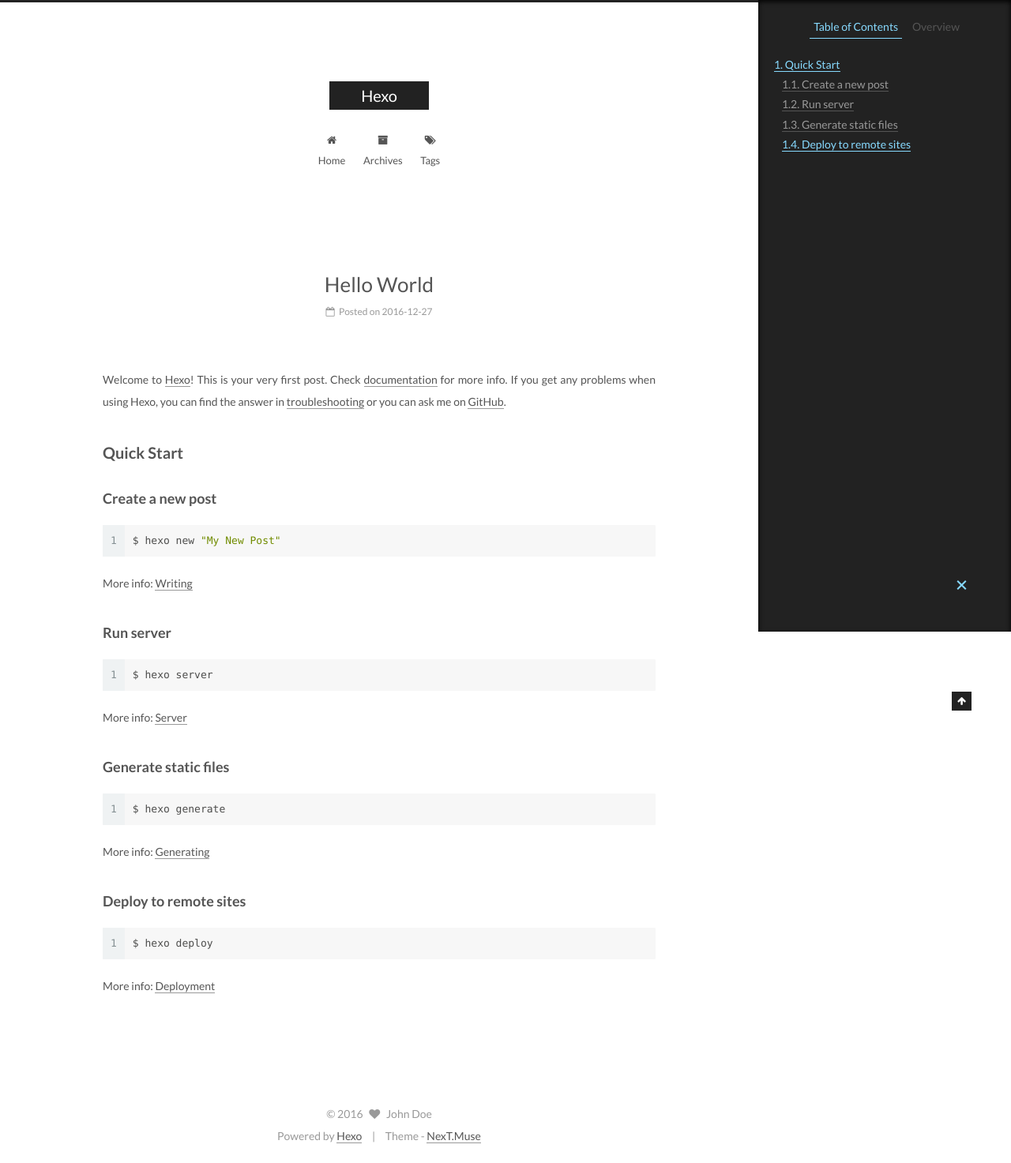
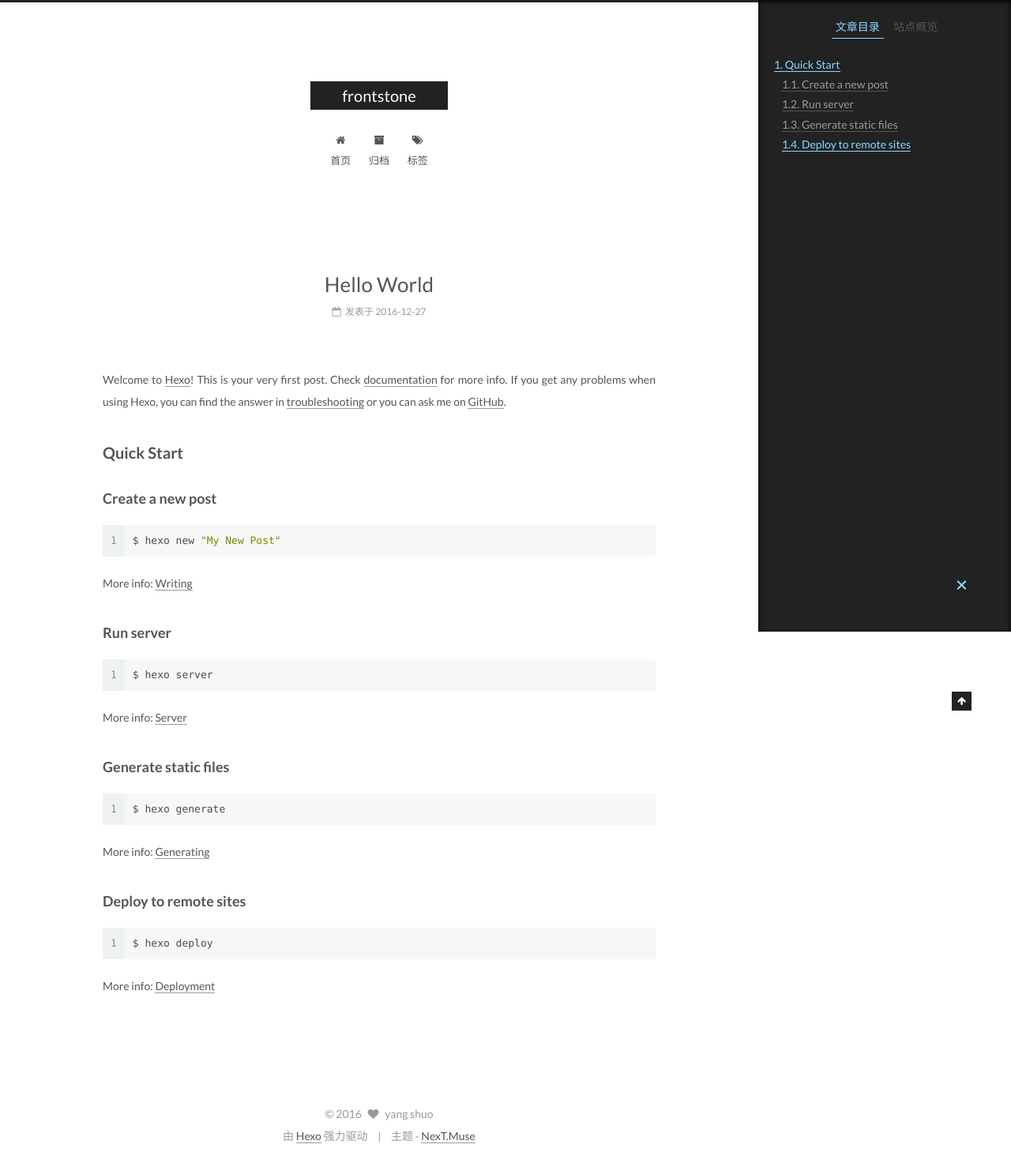
Before and after one commit to chivas336/github.io, a plain HTML site: page 2016/12/27/hello-world/index.html in a window 1280 px wide. Shown: the whole page at 79% size. Drawn offline with Linux system fonts and the light colour scheme.

Commit message:
Site updated: 2016-12-27 17:16:43

```diff
--- a/2016/12/27/hello-world/index.html
+++ b/2016/12/27/hello-world/index.html
@@ -5,7 +5,7 @@
 
 
 
-<html class="theme-next muse use-motion" lang="">
+<html class="theme-next muse use-motion" lang="zh-Hans">
 <head>
   <meta charset="UTF-8"/>
 <meta http-equiv="X-UA-Compatible" content="IE=edge" />
@@ -89,7 +89,7 @@
 <meta property="og:type" content="article">
 <meta property="og:title" content="Hello World">
 <meta property="og:url" content="http://yoursite.com/2016/12/27/hello-world/index.html">
-<meta property="og:site_name" content="Hexo">
+<meta property="og:site_name" content="frontstone">
 <meta property="og:description" content="Welcome to Hexo! This is your very first post. Check documentation for more info. If you get any problems when using Hexo, you can find the answer in troubleshooting or you can ask me on GitHub.
 Quick">
 <meta property="og:updated_time" content="2016-12-27T08:40:10.000Z">
@@ -110,7 +110,7 @@
     motion: true,
     duoshuo: {
       userId: '0',
-      author: 'Author'
+      author: '博主'
     },
     algolia: {
       applicationID: '',
@@ -130,10 +130,10 @@
 
 
 
-  <title> Hello World | Hexo </title>
+  <title> Hello World | frontstone </title>
 </head>
 
-<body itemscope itemtype="http://schema.org/WebPage" lang="">
+<body itemscope itemtype="http://schema.org/WebPage" lang="zh-Hans">
 
 
 
@@ -161,7 +161,7 @@
   <div class="custom-logo-site-title">
     <a href="/"  class="brand" rel="start">
       <span class="logo-line-before"><i></i></span>
-      <span class="site-title">Hexo</span>
+      <span class="site-title">frontstone</span>
       <span class="logo-line-after"><i></i></span>
     </a>
   </div>
@@ -190,7 +190,7 @@
 
               <i class="menu-item-icon fa fa-fw fa-home"></i> <br />
 
-            Home
+            首页
           </a>
         </li>
 
@@ -200,7 +200,7 @@
 
               <i class="menu-item-icon fa fa-fw fa-archive"></i> <br />
 
-            Archives
+            归档
           </a>
         </li>
 
@@ -210,7 +210,7 @@
 
               <i class="menu-item-icon fa fa-fw fa-tags"></i> <br />
 
-            Tags
+            标签
           </a>
         </li>
 
@@ -246,15 +246,15 @@
   <link itemprop="mainEntityOfPage" href="http://yoursite.com/2016/12/27/hello-world/">
 
   <span style="display:none" itemprop="author" itemscope itemtype="http://schema.org/Person">
-    <meta itemprop="name" content="John Doe">
+    <meta itemprop="name" content="yang shuo">
     <meta itemprop="description" content="">
     <meta itemprop="image" content="/images/avatar.gif">
   </span>
 
   <span style="display:none" itemprop="publisher" itemscope itemtype="http://schema.org/Organization">
-    <meta itemprop="name" content="Hexo">
+    <meta itemprop="name" content="frontstone">
     <span style="display:none" itemprop="logo" itemscope itemtype="http://schema.org/ImageObject">
-      <img style="display:none;" itemprop="url image" alt="Hexo" src="">
+      <img style="display:none;" itemprop="url image" alt="frontstone" src="">
     </span>
   </span>
 
@@ -280,7 +280,7 @@
                 <i class="fa fa-calendar-o"></i>
               </span>
 
-                <span class="post-meta-item-text">Posted on</span>
+                <span class="post-meta-item-text">发表于</span>
 
               <time title="Post created" itemprop="dateCreated datePublished" datetime="2016-12-27T16:40:10+08:00">
                 2016-12-27
@@ -394,10 +394,10 @@
 
         <ul class="sidebar-nav motion-element">
           <li class="sidebar-nav-toc sidebar-nav-active" data-target="post-toc-wrap" >
-            Table of Contents
+            文章目录
           </li>
           <li class="sidebar-nav-overview" data-target="site-overview">
-            Overview
+            站点概览
           </li>
         </ul>
 
@@ -406,8 +406,8 @@
         <div class="site-author motion-element" itemprop="author" itemscope itemtype="http://schema.org/Person">
           <img class="site-author-image" itemprop="image"
                src="/images/avatar.gif"
-               alt="John Doe" />
-          <p class="site-author-name" itemprop="name">John Doe</p>
+               alt="yang shuo" />
+          <p class="site-author-name" itemprop="name">yang shuo</p>
           <p class="site-description motion-element" itemprop="description"></p>
         </div>
         <nav class="site-state motion-element">
@@ -416,7 +416,7 @@
             <div class="site-state-item site-state-posts">
               <a href="/archives">
                 <span class="site-state-item-count">1</span>
-                <span class="site-state-item-name">posts</span>
+                <span class="site-state-item-name">日志</span>
               </a>
             </div>
 
@@ -479,16 +479,16 @@
   <span class="with-love">
     <i class="fa fa-heart"></i>
   </span>
-  <span class="author" itemprop="copyrightHolder">John Doe</span>
+  <span class="author" itemprop="copyrightHolder">yang shuo</span>
 </div>
 
 
 <div class="powered-by">
-  Powered by <a class="theme-link" href="https://hexo.io">Hexo</a>
+  由 <a class="theme-link" href="https://hexo.io">Hexo</a> 强力驱动
 </div>
 
 <div class="theme-info">
-  Theme -
+  主题 -
   <a class="theme-link" href="https://github.com/iissnan/hexo-theme-next">
     NexT.Muse
   </a>
--- a/css/main.css
+++ b/css/main.css
@@ -1680,7 +1680,7 @@
   width: 4px;
   height: 4px;
   border-radius: 50%;
-  background: #fff;
+  background: #54ffff;
 }
 .links-of-blogroll {
   font-size: 13px;
```
Also changed, not shown: archives/2016/12/index.html (+18 -18 lines), archives/2016/index.html (+18 -18 lines), archives/index.html (+18 -18 lines), index.html (+21 -21 lines).
